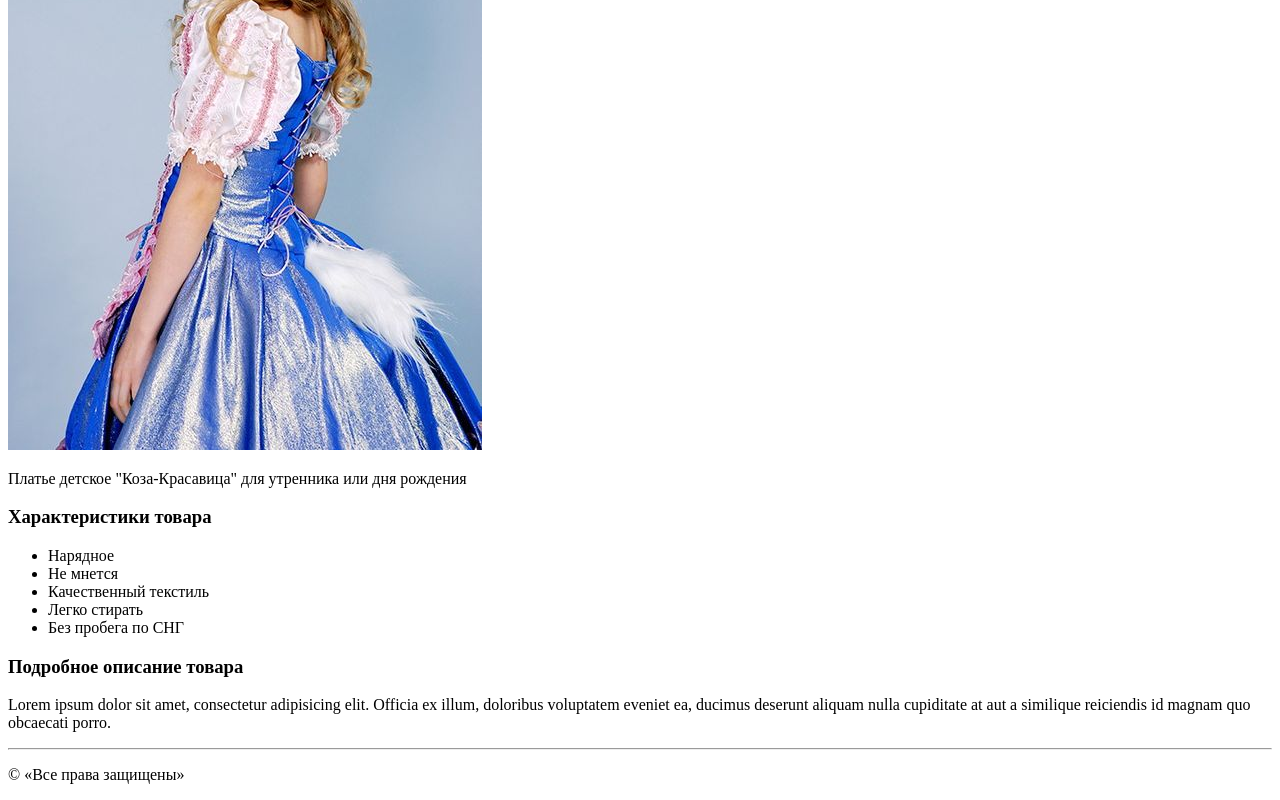
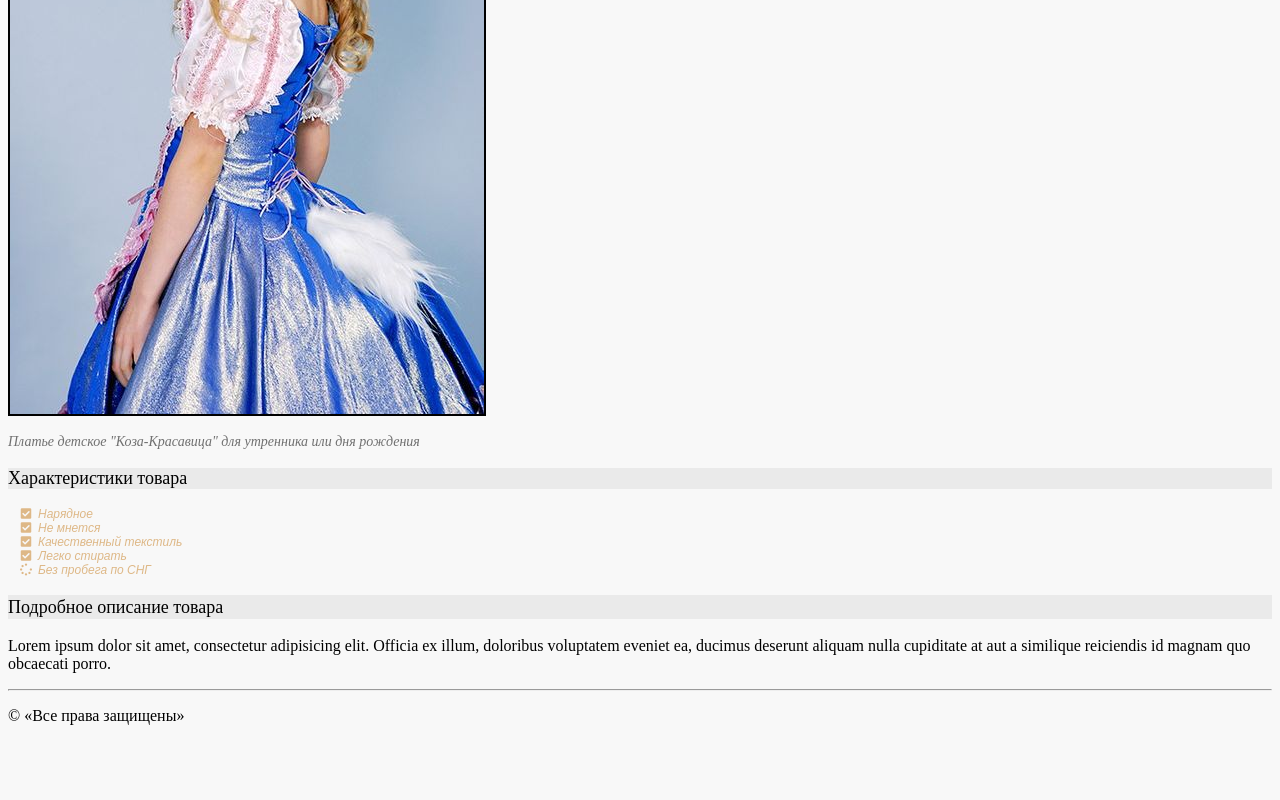
Before and after one commit to lexaz777/htmlbase, a plain HTML site: page catalog/product-koza.html in a window 1280 px wide. Shown: the part 457-1257 px from the top of the page. After the commit the page ends 1198 px from the top, so only its background shows below. Drawn offline with Linux system fonts and the light colour scheme.

Commit message:
Оформление элементов на странице описаание товара, контактов.

```diff
--- a/catalog/product-koza.html
+++ b/catalog/product-koza.html
@@ -5,6 +5,7 @@
     <meta charset="UTF-8">
     <title>Интернет магазин</title>
     <link rel="stylesheet" href="../css/style.css">
+    <link rel="stylesheet" href="https://use.fontawesome.com/releases/v5.6.3/css/all.css" integrity="sha384-UHRtZLI+pbxtHCWp1t77Bi1L4ZtiqrqD80Kn4Z8NTSRyMA2Fd33n5dQ8lWUE00s/" crossorigin="anonymous">
 </head>
 
 <body>
@@ -18,20 +19,20 @@
         </div>
     </div>
     <hr>
-    <div class="container">
+    <div class="product-description-container">
         <h2>Платье детское "Коза-Красавица"</h2>
         <h3>Описание товара</h3>
-        <a href="../img/koza.jpg" target="_blank"><img src="../img/koza.jpg" alt="Платье детское Коза-Красавица"></a>
-        <p>Платье детское "Коза-Красавица" для утренника или дня рождения</p>
+        <a href="../img/koza.jpg" target="_blank"><img class="bordered-image" src="../img/koza.jpg" alt="Платье детское Коза-Красавица"></a>
+        <p class="short-description">Платье детское "Коза-Красавица" для утренника или дня рождения</p>
         <h3>Характеристики товара</h3>
-        <ul>
-            <li>Нарядное</li>
-            <li>Не мнется</li>
-            <li>Качественный текстиль</li>
-            <li>Легко стирать</li>
-            <li>Без пробега по СНГ</li>
+        <ul class="product-specials fa-ul">
+            <li><span class="fa-li"><i class="fas fa-check-square"></i></span>Нарядное</li>
+            <li><span class="fa-li"><i class="fas fa-check-square"></i></span>Не мнется</li>
+            <li><span class="fa-li"><i class="fas fa-check-square"></i></span>Качественный текстиль</li>
+            <li><span class="fa-li"><i class="fas fa-check-square"></i></span>Легко стирать</li>
+            <li><span class="fa-li"><i class="fas fa-spinner fa-pulse"></i></span>Без пробега по СНГ</li>
         </ul>
-        <h3>Подробное описание товара</h3>
+        <h3 class="full-description">Подробное описание товара</h3>
         <p>Lorem ipsum dolor sit amet, consectetur adipisicing elit. Officia ex illum, doloribus voluptatem eveniet ea, ducimus deserunt aliquam nulla cupiditate at aut a similique reiciendis id magnam quo obcaecati porro.</p>
     </div>
     <hr>
--- a/css/style.css
+++ b/css/style.css
@@ -1,5 +1,30 @@
+body {
+    background-color: #f8f8f8;
+}
+
+
+/*
+ Убрать маркеры списка.
+*/
+
 .menu li {
     list-style-type: none;
+    display: inline;
+}
+
+.menu a {
+    text-decoration: none;
+}
+
+
+/*
+* Для всех ссылок меню задать определенный стиль (цвет текста, размер шрифта, начертание шрифта и т.д.).
+*/
+
+.menu a {
+    color: green;
+    font-size: 14px;
+    font-family: sans-serif;
 }
 
 .catalog {
@@ -11,3 +36,49 @@
     width: 180px;
     height: 250px;
 }
+
+.product-description-container h3 {
+    color: black;
+    font-size: 18px;
+    font-weight: 400;
+    background-color: #eaeaea;
+}
+
+.short-description {
+    color: #707070;
+    font-size: 14px;
+    font-style: italic;
+    line-height: 16px;
+}
+
+.full-description {
+    color: #484343;
+    font-size: 16px;
+    font-weight: 400;
+    line-height: 24px;
+    text-align: left;
+}
+
+.product-specials {
+    color: burlywood;
+    font-size: 12px;
+    font-style: italic;
+    font-family: sans-serif;
+}
+
+.product-specials li {
+    list-style-type: none;
+}
+
+.text-inputs {
+    width: 200px;
+    height: 18px;
+    color: green;
+    font-family: sans-serif;
+}
+
+.bordered-image {
+    border-width: 2px;
+    border-color: black;
+    border-style: solid;
+}
```
Also changed, not shown: contacts.html (+6 -6 lines).
